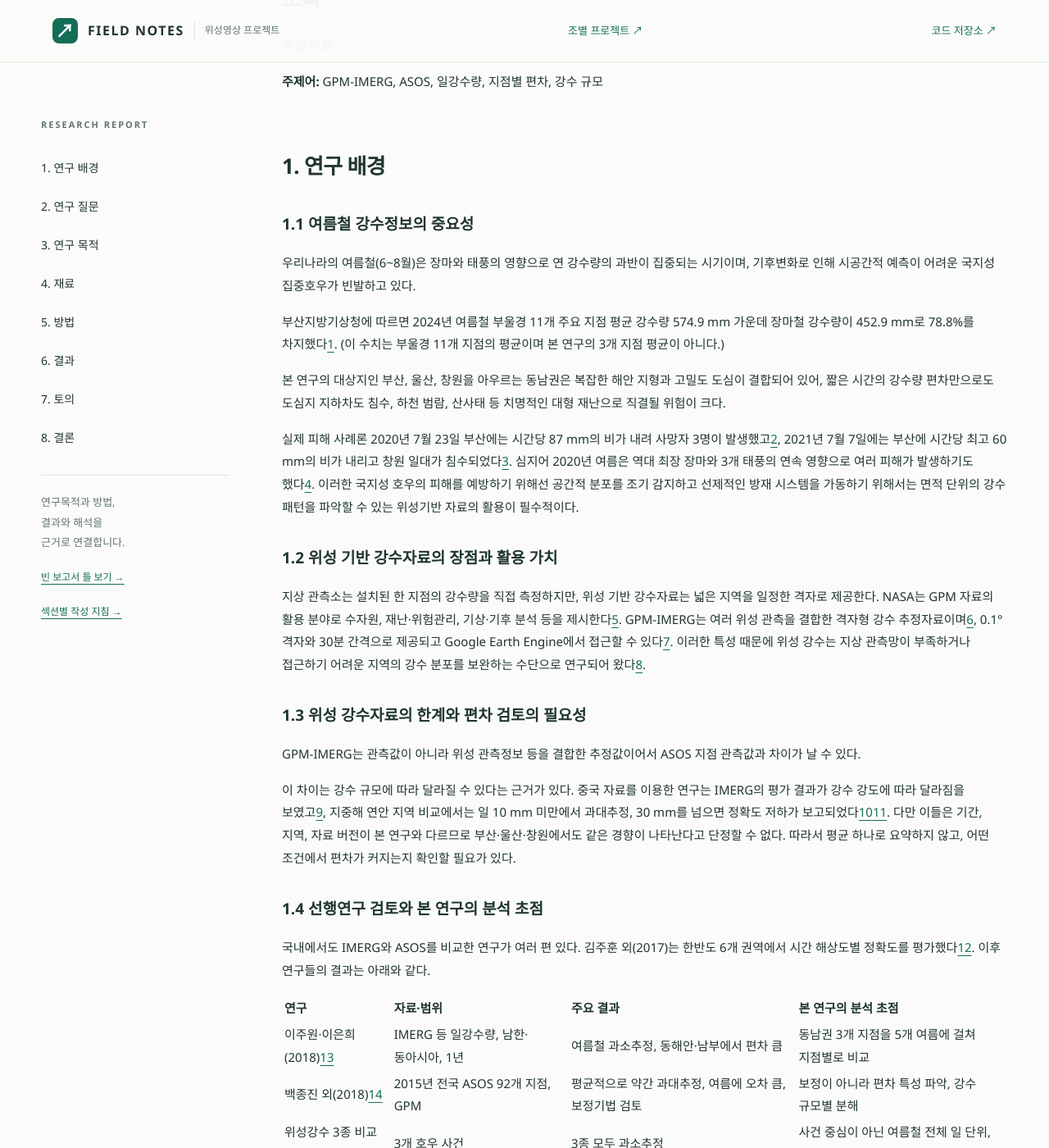
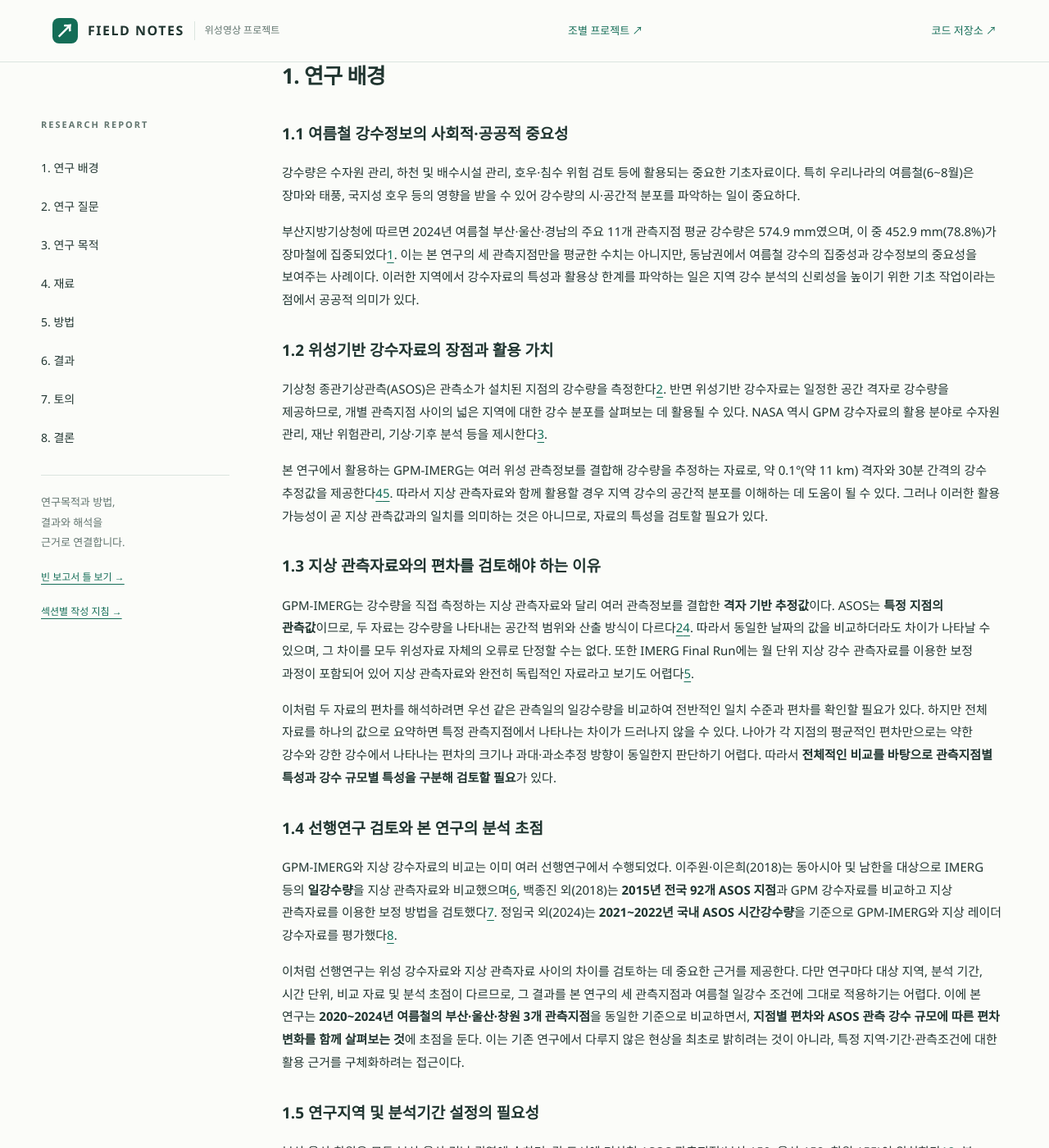
Before and after one commit to donggeon0203/SURVEYING-2_Class2026-2_Group1, a Jekyll site: the page built from docs/index.md, in a window 1280 px wide and 1400 px high, scrolled down 1654 px. Shown: the whole window at 82% size. Built offline with Jekyll 4.4.1, drawn with Linux system fonts in a browser that asks for light colours; some of the changed text lies outside the part shown.

Commit message:
Update index.md

```diff
--- a/docs/index.md
+++ b/docs/index.md
@@ -1,14 +1,12 @@
 ---
 layout: report
 title: "2020~2024년 여름철 부산·울산·창원 3개 관측지점의 GPM-IMERG와 ASOS 일강수량 편차의 지점별·강수 규모별 특성 분석"
-subtitle: "GPM-IMERG와 ASOS의 일강수량 비교를 통한 지점별·강수 규모별 편차 특성 검토"
+subtitle: "위성 추정 일강수량과 지상 관측 일강수량의 비교를 통한 편차 특성 검토"
 team: "1조"
 period: "연구 대상 기간: 2020~2024년 여름철(6~8월)"
-status: "연구배경 초안 작성 · 나머지 작성 전"
-badge: "연구배경 검토 중"
+status: "연구배경 수정안 검토 중"
+badge: "연구배경 수정안"
 ---
-
-> **작성 현황:** 연구배경은 조원 작성 초안을 옮긴 것이며, 연구질문·연구목적·재료·방법·결과·토의·결론은 추후 작성합니다. 연구배경의 내용과 인용은 팀 검토 전 초안입니다.
 
 ## 초록
 
@@ -18,126 +16,59 @@ badge: "연구배경 검토 중"
 
 ## 1. 연구 배경 {#background}
 
-### 1.1 여름철 강수정보의 중요성
+### 1.1 여름철 강수정보의 사회적·공공적 중요성
 
-우리나라의 여름철(6~8월)은 장마와 태풍의 영향으로 연 강수량의 과반이 집중되는 시기이며, 기후변화로 인해 시공간적 예측이 어려운 국지성 집중호우가 빈발하고 있다.
+강수량은 수자원 관리, 하천 및 배수시설 관리, 호우·침수 위험 검토 등에 활용되는 중요한 기초자료이다. 특히 우리나라의 여름철(6~8월)은 장마와 태풍, 국지성 호우 등의 영향을 받을 수 있어 강수량의 시·공간적 분포를 파악하는 일이 중요하다.
 
-부산지방기상청에 따르면 2024년 여름철 부울경 11개 주요 지점 평균 강수량 574.9 mm 가운데 장마철 강수량이 452.9 mm로 78.8%를 차지했다[1](#ref-1). (이 수치는 부울경 11개 지점의 평균이며 본 연구의 3개 지점 평균이 아니다.)
+부산지방기상청에 따르면 2024년 여름철 부산·울산·경남의 주요 11개 관측지점 평균 강수량은 574.9 mm였으며, 이 중 452.9 mm(78.8%)가 장마철에 집중되었다[1](#ref-1). 이는 본 연구의 세 관측지점만을 평균한 수치는 아니지만, 동남권에서 여름철 강수의 집중성과 강수정보의 중요성을 보여주는 사례이다. 이러한 지역에서 강수자료의 특성과 활용상 한계를 파악하는 일은 지역 강수 분석의 신뢰성을 높이기 위한 기초 작업이라는 점에서 공공적 의미가 있다.
 
-본 연구의 대상지인 부산, 울산, 창원을 아우르는 동남권은 복잡한 해안 지형과 고밀도 도심이 결합되어 있어, 짧은 시간의 강수량 편차만으로도 도심지 지하차도 침수, 하천 범람, 산사태 등 치명적인 대형 재난으로 직결될 위험이 크다.
+### 1.2 위성기반 강수자료의 장점과 활용 가치
 
-실제 피해 사례론 2020년 7월 23일 부산에는 시간당 87 mm의 비가 내려 사망자 3명이 발생했고[2](#ref-2), 2021년 7월 7일에는 부산에 시간당 최고 60 mm의 비가 내리고 창원 일대가 침수되었다[3](#ref-3). 심지어 2020년 여름은 역대 최장 장마와 3개 태풍의 연속 영향으로 여러 피해가 발생하기도 했다[4](#ref-4). 이러한 국지성 호우의 피해를 예방하기 위해선 공간적 분포를 조기 감지하고 선제적인 방재 시스템을 가동하기 위해서는 면적 단위의 강수 패턴을 파악할 수 있는 위성기반 자료의 활용이 필수적이다.
+기상청 종관기상관측(ASOS)은 관측소가 설치된 지점의 강수량을 측정한다[2](#ref-2). 반면 위성기반 강수자료는 일정한 공간 격자로 강수량을 제공하므로, 개별 관측지점 사이의 넓은 지역에 대한 강수 분포를 살펴보는 데 활용될 수 있다. NASA 역시 GPM 강수자료의 활용 분야로 수자원 관리, 재난 위험관리, 기상·기후 분석 등을 제시한다[3](#ref-3).
 
-### 1.2 위성 기반 강수자료의 장점과 활용 가치
+본 연구에서 활용하는 GPM-IMERG는 여러 위성 관측정보를 결합해 강수량을 추정하는 자료로, 약 0.1°(약 11 km) 격자와 30분 간격의 강수 추정값을 제공한다[4](#ref-4)[5](#ref-5). 따라서 지상 관측자료와 함께 활용할 경우 지역 강수의 공간적 분포를 이해하는 데 도움이 될 수 있다. 그러나 이러한 활용 가능성이 곧 지상 관측값과의 일치를 의미하는 것은 아니므로, 자료의 특성을 검토할 필요가 있다.
 
-지상 관측소는 설치된 한 지점의 강수량을 직접 측정하지만, 위성 기반 강수자료는 넓은 지역을 일정한 격자로 제공한다. NASA는 GPM 자료의 활용 분야로 수자원, 재난·위험관리, 기상·기후 분석 등을 제시한다[5](#ref-5). GPM-IMERG는 여러 위성 관측을 결합한 격자형 강수 추정자료이며[6](#ref-6), 0.1° 격자와 30분 간격으로 제공되고 Google Earth Engine에서 접근할 수 있다[7](#ref-7). 이러한 특성 때문에 위성 강수는 지상 관측망이 부족하거나 접근하기 어려운 지역의 강수 분포를 보완하는 수단으로 연구되어 왔다[8](#ref-8).
+### 1.3 지상 관측자료와의 편차를 검토해야 하는 이유
 
-### 1.3 위성 강수자료의 한계와 편차 검토의 필요성
+GPM-IMERG는 강수량을 직접 측정하는 지상 관측자료와 달리 여러 관측정보를 결합한 **격자 기반 추정값**이다. ASOS는 **특정 지점의 관측값**이므로, 두 자료는 강수량을 나타내는 공간적 범위와 산출 방식이 다르다[2](#ref-2)[4](#ref-4). 따라서 동일한 날짜의 값을 비교하더라도 차이가 나타날 수 있으며, 그 차이를 모두 위성자료 자체의 오류로 단정할 수는 없다. 또한 IMERG Final Run에는 월 단위 지상 강수 관측자료를 이용한 보정 과정이 포함되어 있어 지상 관측자료와 완전히 독립적인 자료라고 보기도 어렵다[5](#ref-5).
 
-GPM-IMERG는 관측값이 아니라 위성 관측정보 등을 결합한 추정값이어서 ASOS 지점 관측값과 차이가 날 수 있다.
-
-이 차이는 강수 규모에 따라 달라질 수 있다는 근거가 있다. 중국 자료를 이용한 연구는 IMERG의 평가 결과가 강수 강도에 따라 달라짐을 보였고[9](#ref-9), 지중해 연안 지역 비교에서는 일 10 mm 미만에서 과대추정, 30 mm를 넘으면 정확도 저하가 보고되었다[10](#ref-10)[11](#ref-11). 다만 이들은 기간, 지역, 자료 버전이 본 연구와 다르므로 부산·울산·창원에서도 같은 경향이 나타난다고 단정할 수 없다. 따라서 평균 하나로 요약하지 않고, 어떤 조건에서 편차가 커지는지 확인할 필요가 있다.
+이처럼 두 자료의 편차를 해석하려면 우선 같은 관측일의 일강수량을 비교하여 전반적인 일치 수준과 편차를 확인할 필요가 있다. 하지만 전체 자료를 하나의 값으로 요약하면 특정 관측지점에서 나타나는 차이가 드러나지 않을 수 있다. 나아가 각 지점의 평균적인 편차만으로는 약한 강수와 강한 강수에서 나타나는 편차의 크기나 과대·과소추정 방향이 동일한지 판단하기 어렵다. 따라서 **전체적인 비교를 바탕으로 관측지점별 특성과 강수 규모별 특성을 구분해 검토할 필요**가 있다.
 
 ### 1.4 선행연구 검토와 본 연구의 분석 초점
 
-국내에서도 IMERG와 ASOS를 비교한 연구가 여러 편 있다. 김주훈 외(2017)는 한반도 6개 권역에서 시간 해상도별 정확도를 평가했다[12](#ref-12). 이후 연구들의 결과는 아래와 같다.
+GPM-IMERG와 지상 강수자료의 비교는 이미 여러 선행연구에서 수행되었다. 이주원·이은희(2018)는 동아시아 및 남한을 대상으로 IMERG 등의 **일강수량**을 지상 관측자료와 비교했으며[6](#ref-6), 백종진 외(2018)는 **2015년 전국 92개 ASOS 지점**과 GPM 강수자료를 비교하고 지상 관측자료를 이용한 보정 방법을 검토했다[7](#ref-7). 정임국 외(2024)는 **2021~2022년 국내 ASOS 시간강수량**을 기준으로 GPM-IMERG와 지상 레이더 강수자료를 평가했다[8](#ref-8).
 
-| 연구 | 자료·범위 | 주요 결과 | 본 연구의 분석 초점 |
-|:--|:--|:--|:--|
-| 이주원·이은희(2018)[13](#ref-13) | IMERG 등 일강수량, 남한·동아시아, 1년 | 여름철 과소추정, 동해안·남부에서 편차 큼 | 동남권 3개 지점을 5개 여름에 걸쳐 지점별로 비교 |
-| 백종진 외(2018)[14](#ref-14) | 2015년 전국 ASOS 92개 지점, GPM | 평균적으로 약간 과대추정, 여름에 오차 큼, 보정기법 검토 | 보정이 아니라 편차 특성 파악, 강수 규모별 분해 |
-| 위성강수 3종 비교(2020)[8](#ref-8) | 3개 호우 사건 | 3종 모두 과소추정 | 사건 중심이 아닌 여름철 전체 일 단위, 무강수일 포함 |
-| 정임국 외(2024)[15](#ref-15) | 2021~2022년 ASOS 시간강수, 지상 레이더 | 과소추정 경향, 강수량이 클수록 상관·상대오차 악화 | 일 단위, 지점과 강수 규모를 교차 |
+이처럼 선행연구는 위성 강수자료와 지상 관측자료 사이의 차이를 검토하는 데 중요한 근거를 제공한다. 다만 연구마다 대상 지역, 분석 기간, 시간 단위, 비교 자료 및 분석 초점이 다르므로, 그 결과를 본 연구의 세 관측지점과 여름철 일강수 조건에 그대로 적용하기는 어렵다. 이에 본 연구는 **2020~2024년 여름철의 부산·울산·창원 3개 관측지점**을 동일한 기준으로 비교하면서, **지점별 편차와 ASOS 관측 강수 규모에 따른 편차 변화를 함께 살펴보는 것**에 초점을 둔다. 이는 기존 연구에서 다루지 않은 현상을 최초로 밝히려는 것이 아니라, 특정 지역·기간·관측조건에 대한 활용 근거를 구체화하려는 접근이다.
 
-선행연구의 편차 방향은 과대[14](#ref-14)와 과소[8](#ref-8)[13](#ref-13)[15](#ref-15)로 갈린다. 비교 기간, 시간 단위, 강수 규모, 자료 버전이 서로 다르기 때문이며, 이 결과들을 직접 비교해 하나의 방향으로 요약하기는 어렵다.
+### 1.5 연구지역 및 분석기간 설정의 필요성
 
-이러한 선행연구와 자료의 특성을 종합하면, GPM-IMERG를 지상 관측과 비교하거나 분석에 활용할 때 다음 사항을 고려해야 한다.
+부산·울산·창원은 모두 부산·울산·경남 권역에 속하며, 각 도시에 기상청 ASOS 관측지점(부산 159, 울산 152, 창원 155)이 위치한다[1](#ref-1)[2](#ref-2). 본 연구는 동일한 지역권에 있는 서로 다른 세 관측지점에 동일한 비교 기준을 적용하여, 지점에 따라 편차의 크기와 방향이 어떻게 나타나는지 확인하고자 한다. 다만 세 지점의 결과를 해당 도시 전체나 동남권 전체의 특성으로 일반화하지는 않는다.
 
-1. **추정값의 불확실성.** IMERG는 여러 위성 관측을 결합한 추정값이므로 지상 관측과 같은 날에도 차이가 날 수 있다는 전제로 해석해야 한다[6](#ref-6)[16](#ref-16).
-2. **점과 격자의 대표 범위 차이.** ASOS는 한 지점의 값이고 IMERG는 약 10 km 격자 단위의 값이므로, 두 자료의 편차를 모두 위성의 오차로 해석하지 않는다.
-3. **해안·복잡 지형에서의 정확도.** NASA의 자료 설명은 IMERG가 얼어붙은 지표면, 복잡한 지형, 해안 지역에서 정확도가 낮을 것으로 예상된다고 밝히고 있다[17](#ref-17). 해안·산지·도심이 섞인 동남권에서는 지점별로 나누어 확인할 필요가 있다.
-4. **보정 자료의 독립성.** IMERG Final Run은 월 단위 지상 강수 분석으로 보정되므로[17](#ref-17), 지상 관측과 완전히 독립된 자료가 아닐 수 있다. 사용한 Run과 버전을 밝혀야 한다.
-5. **강수 규모에 따른 오차 차이.** IMERG의 평가 결과가 강수 강도에 따라 달라진다는 보고가 있고[9](#ref-9), 선행연구의 편차 방향도 과대와 과소로 갈린다. 따라서 평균 하나로 요약하지 않고 강수 규모별로 나누어 보아야 한다.
-6. **자료 처리 기준.** 한국시간(KST) 기준 합산, 시간당 강도(mm/hr)의 mm 환산, ASOS 무강수일 처리 등 기준에 따라 편차가 달라질 수 있으므로 처리 기준을 명시해야 한다.
+분석 시기는 장마와 호우 등 다양한 강수 조건이 나타날 수 있는 **여름철(6~8월)**로 한정한다. 또한 특정 한 해의 강수 사례에만 의존하지 않고 여러 여름철의 일별 자료를 확보하기 위해 **2020~2024년의 5개 여름철**을 대상으로 한다. 이 기간은 연도별 기후변화를 규명하거나 통계적으로 필요한 최소 연수를 뜻하는 것이 아니라, 지점별·강수 규모별 비교를 위한 연구 범위이다.
 
-이 가운데 지점과 강수 규모에 따라 편차가 어떻게 달라지는지는 선행연구만으로는 동남권에 대해 알기 어려워 본 연구에서 직접 확인하려 한다.
+### 1.6 연구의 필요성 종합
 
-본 연구는 2020~2024년 여름철(6~8월)의 GPM-IMERG와 ASOS 일강수량을 무강수일을 포함해 부산·울산·창원 3개 지점에서 비교하고, 지점별·강수 규모별 편차 변화 양상을 살펴본다. 즉, 이는 검토한 선행연구 범위 안에서의 분석 초점이며, 기존 연구가 강수 규모별 편차를 다루지 않았다거나 본 연구가 최초라는 뜻은 아니다. 목적도 새로운 보정 기법을 만드는 것이 아니라 GPM-IMERG를 사용할 때 고려할 점을 도출하는 것이다.
+위성 강수자료의 활용 가능성을 검토하려면 먼저 지상 관측자료와의 전반적인 일치도 및 편차를 확인해야 한다. 그러나 전체적인 비교만으로는 개별 관측지점의 과대·과소추정 경향을 파악하기 어렵고, 지점별 결과만으로는 강수 규모에 따라 편차가 어떻게 달라지는지 확인하기 어렵다. 따라서 **전반적인 일치도와 편차를 확인한 뒤, 관측지점별 차이와 각 지점의 강수 규모별 편차 변화를 단계적으로 검토하는 것이 필요**하다.
 
-### 1.5 연구지역 선정 근거
+이러한 분석을 통해 본 연구는 GPM-IMERG를 부산·울산·창원 세 관측지점의 여름철 일강수 분석에 활용할 때 **어떤 지점과 강수 조건에서 편차를 고려해야 하는지 판단할 수 있는 근거**를 마련하고자 한다. 실제 과대·과소추정 경향과 편차 변화 양상은 분석 결과를 통해 확인하며, 특정한 경향을 연구에 앞서 단정하지 않는다.
 
-부산·울산·창원은 모두 동남권에 있는 기상청 ASOS 관측지점으로, 서로 다른 위치의 자료를 같은 기간·같은 기준으로 비교할 수 있다[18](#ref-18). 여름철(6~8월)은 장마·태풍·국지성 호우로 강수 규모의 폭이 넓어 규모별 비교에 적합하며, 5개 여름은 연도에 따른 변동을 확인하기 위한 최소한의 주기로 설정했다.
+### 1.7 참고문헌(연구배경)
 
-| 관측소 | 지점번호 | 위도(N) | 경도(E) |
-|:--|--:|--:|--:|
-| 부산 | 159 | 35.10468 | 129.03203 |
-| 울산 | 152 | 35.58237 | 129.33469 |
-| 창원 | 155 | 35.17019 | 128.57282 |
+<a id="ref-1"></a>**[1]** 부산지방기상청(2024.09.05), 「2024년 여름철(6~8월) 부울경 기후특성」. [원문](https://www.weather.go.kr/busan/html/news/notice_view.jsp?articleno=12662&boardId=press2&pageNo=1)
 
-### 1.6 연구질문과 세부목적별 필요성
+<a id="ref-2"></a>**[2]** 기상청 기상자료개방포털, 「종관기상관측(ASOS) 자료 및 지점정보」. [원문](https://data.kma.go.kr/data/grnd/selectAsosRltmList.do)
 
-위의 내용을 종합하면 본 연구의 질문은 다음과 같다.
+<a id="ref-3"></a>**[3]** NASA, *How is GPM data used in real-world applications?* [원문](https://gpm.nasa.gov/resources/faq/how-gpm-data-used-real-world-applications)
 
-> GPM-IMERG와 ASOS의 일강수량 편차는 부산·울산·창원 지점별로, 그리고 ASOS 관측 강수 규모별로 어떻게 달라지는가?
+<a id="ref-4"></a>**[4]** NASA(2023), *IMERG V07 Technical Documentation*. [원문](https://gpm.nasa.gov/resources/documents/imerg-v07-technical-documentation)
 
-**세부목적 1. 두 자료의 일치도와 편차 산정.** 위성 강수자료를 활용할 수 있는지 판단하려면 먼저 지상 관측값과의 전반적인 일치도와 편차를 파악해 이후 비교의 기준을 세워야 한다.
+<a id="ref-5"></a>**[5]** Google Earth Engine Data Catalog, *NASA/GPM_L3/IMERG_V07*. [원문](https://developers.google.com/earth-engine/datasets/catalog/NASA_GPM_L3_IMERG_V07)
 
-- **세부 수행 방법:** 동일 관측일의 GPM-IMERG 추정 일강수량과 ASOS 관측 일강수량 간 일치도 및 편차 산정
+<a id="ref-6"></a>**[6]** 이주원·이은희(2018), 「동아시아 및 남한 지역에서의 Integrated MultisatellitE Retrievals for GPM (IMERG) 일강수량의 지상관측 검증」, 『대기』, 28(3), 273–289. [원문](https://doi.org/10.14191/Atmos.2018.28.3.273)
 
-**세부목적 2. 관측지점별 일치도·편차 크기와 과대·과소추정 경향 도출.** 전체 결과만으로는 지점 간 차이를 알 수 없으므로 지점별 일치도와 추정 경향을 확인할 필요가 있다.
+<a id="ref-7"></a>**[7]** 백종진 외(2018), 「GPM 위성 강우자료의 검증과 지상관측 자료를 통한 강우 보정 기법」, 『한국수자원학회논문집』, 51(2). [원문](https://doi.org/10.3741/JKWRA.2018.51.2.131)
 
-- **세부 수행 방법:** 관측지점별 GPM-IMERG와 ASOS 일강수량 간의 일치도·편차 크기 산정 및 GPM-IMERG의 과대·과소추정 경향 도출
-
-**세부목적 3. 강수 규모별 편차의 지점별 변화 양상 도출.** 약한 비와 강한 비에서 추정 편차가 다르게 나타날 수 있어[9](#ref-9), 지점 평균만으로는 드러나지 않는 규모별 변화를 각 지점에서 확인할 필요가 있다.
-
-- **세부 수행 방법:** ASOS 관측 강수 규모에 따른 GPM-IMERG 추정 강수량 편차의 지점별 변화 양상 도출
-
-세 목적은 전체, 지점, 지점과 강수 규모 순으로 앞 단계의 평균이 가리는 정보를 다음 단계에서 풀어내며, 이를 종합해 GPM-IMERG를 사용할 때의 고려사항을 정리한다.
-
-### 1.7 연구의 범위와 한계
-
-- 위성 추정치가 실제 지상에 내린 극한 강수(호우)를 과소추정하여 방재 골든타임을 놓치게 하거나 반대로 과대추정하여 혼선을 줄 우려가 없는지 확인하는 작업이 꼭 필요하다.
-- 편차는 관찰된 특성으로 판단하고, 강수 규모가 편차의 원인이라고 사전에 단정하면 안 된다.
-- 3개 지점과 5개 여름의 결과이므로 해석 범위를 동남권 여름철로 한정하며 전국이나 다른 계절로 일반화해선 안 된다.
-- 본 연구는 위성 강수 해석에 필요한 편차 특성을 제시하는 것이며, 홍수 예측 성능이나 재난 피해 감소를 직접 입증하지 못한다.
-
-### 1.8 참고문헌(연구배경 초안)
-
-<span id="ref-1"></span>**[1]** 부산지방기상청(2024.09.05), 「2024년 여름철(6~8월) 부울경 기후특성」. [원문](https://www.weather.go.kr/busan/html/news/notice_view.jsp?articleno=12662&boardId=press2&pageNo=1)
-
-<span id="ref-2"></span>**[2]** 부산지방기상청(2020), 「2020년 여름철 부울경 기상특성」 보도자료. [원문 PDF](https://www.kma.go.kr/kma/servlet/NeoboardProcess?mode=download&bid=press2&num=11268&fno=2&callback=&ses=USER_SESSION&k=ATC202009101743592_0d469d55-ddcb-4aac-8ef8-4496c67e9b96.pdf)
-
-<span id="ref-3"></span>**[3]** 서울신문(2021.7.7), 「물폭탄에 만조 겹친 부산」. [원문](https://m.seoul.co.kr/news/2021/07/07/20210707500197)
-
-<span id="ref-4"></span>**[4]** 한국환경과학회 2020 학술발표, 「경상북도·경상남도 2020년 집중호우의 시간최대우량과 방재성능 목표강우량 비교」. [원문 PDF](https://www.koreascience.kr/article/CFKO202033853726406.pdf)
-
-<span id="ref-5"></span>**[5]** NASA, *How is GPM data used in real-world applications?* [원문](https://gpm.nasa.gov/resources/faq/how-gpm-data-used-real-world-applications)
-
-<span id="ref-6"></span>**[6]** NASA(2023), *IMERG V07 Technical Documentation*. [원문](https://gpm.nasa.gov/resources/documents/imerg-v07-technical-documentation)
-
-<span id="ref-7"></span>**[7]** Google Earth Engine 카탈로그, *NASA/GPM_L3/IMERG_V07*. [원문](https://developers.google.com/earth-engine/datasets/catalog/NASA_GPM_L3_IMERG_V07)
-
-<span id="ref-8"></span>**[8]** 「위성강수 GPM IMERG, GSMaP, CMORPH 정확도 비교」(2020), 한국지리정보학회지. [원문](https://koreascience.kr/article/JAKO202029062617662.page)
-
-<span id="ref-9"></span>**[9]** *How Does the Evaluation of the GPM IMERG Rainfall Product Depend on Gauge Density and Rainfall Intensity?* (2018), *Journal of Hydrometeorology*. [원문](https://journals.ametsoc.org/view/journals/hydr/19/2/jhm-d-17-0161_1.xml)
-
-<span id="ref-10"></span>**[10]** Peinó 외, *Intercomparison of H SAF and IMERG heavy rainfall retrievals over a Mediterranean coastal region*. [원문](https://diposit.ub.edu/items/70a940db-d58a-44c1-91f5-6298269d625f)
-
-<span id="ref-11"></span>**[11]** *Implications for Validation of IMERG Satellite Precipitation in a Complex Mountainous Region* (2023), *Remote Sensing*. [원문](https://mdpi.com/2072-4292/15/18/4380)
-
-<span id="ref-12"></span>**[12]** 김주훈 외(2017), 한국지리정보학회지 20(4). [원문](https://doi.org/10.11108/kagis.2017.20.4.102)
-
-<span id="ref-13"></span>**[13]** 이주원·이은희(2018), 「동아시아 및 남한 지역에서의 IMERG 일강수량의 지상관측 검증」, 대기 28(3). [원문](https://j-komes.or.kr/_common/do.php?a=full&b=22&bidx=1217&aidx=15836)
-
-<span id="ref-14"></span>**[14]** 백종진 외(2018), 「GPM 위성 강우자료의 검증과 지상관측 자료를 통한 강우 보정 기법」, 한국수자원학회논문집 51(2). [원문](https://doi.org/10.3741/JKWRA.2018.51.2.131)
-
-<span id="ref-15"></span>**[15]** 정임국 외(2024), *Accuracy Assessment of Precipitation Products from GPM IMERG and CAPPI Ground Radar over South Korea*, 대한원격탐사학회지 40(3). [원문](https://doi.org/10.7780/kjrs.2024.40.3.3)
-
-<span id="ref-16"></span>**[16]** NASA(2026), *IMERG V07 Algorithm Theoretical Basis Document*. [원문](https://gpm.nasa.gov/resources/documents/imerg-v07-atbd)
-
-<span id="ref-17"></span>**[17]** NASA GES DISC, *GPM IMERG Final Precipitation L3 V07*. [원문](https://catalog.data.gov/dataset/gpm-imerg-final-precipitation-l3-half-hourly-0-1-degree-x-0-1-degree-v07-gpm_3imerghh-at-g)
-
-<span id="ref-18"></span>**[18]** 기상청 기상자료개방포털, ASOS 지점정보(부산 159, 울산 152, 창원 155). [원문](https://data.kma.go.kr)
+<a id="ref-8"></a>**[8]** 정임국 외(2024), *Accuracy Assessment of Precipitation Products from GPM IMERG and CAPPI Ground Radar over South Korea*, 『대한원격탐사학회지』, 40(3), 269–274. [원문](https://doi.org/10.7780/kjrs.2024.40.3.3)
 
 ## 2. 연구 질문 {#question}
 
```
